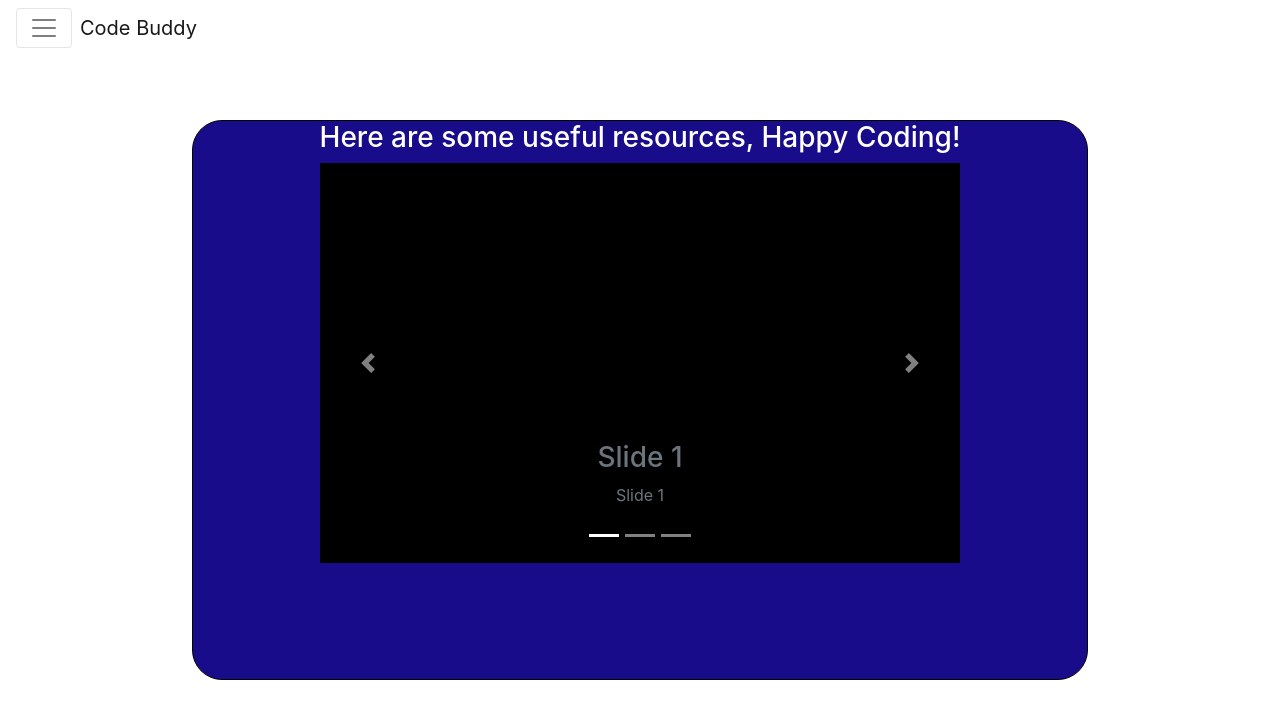
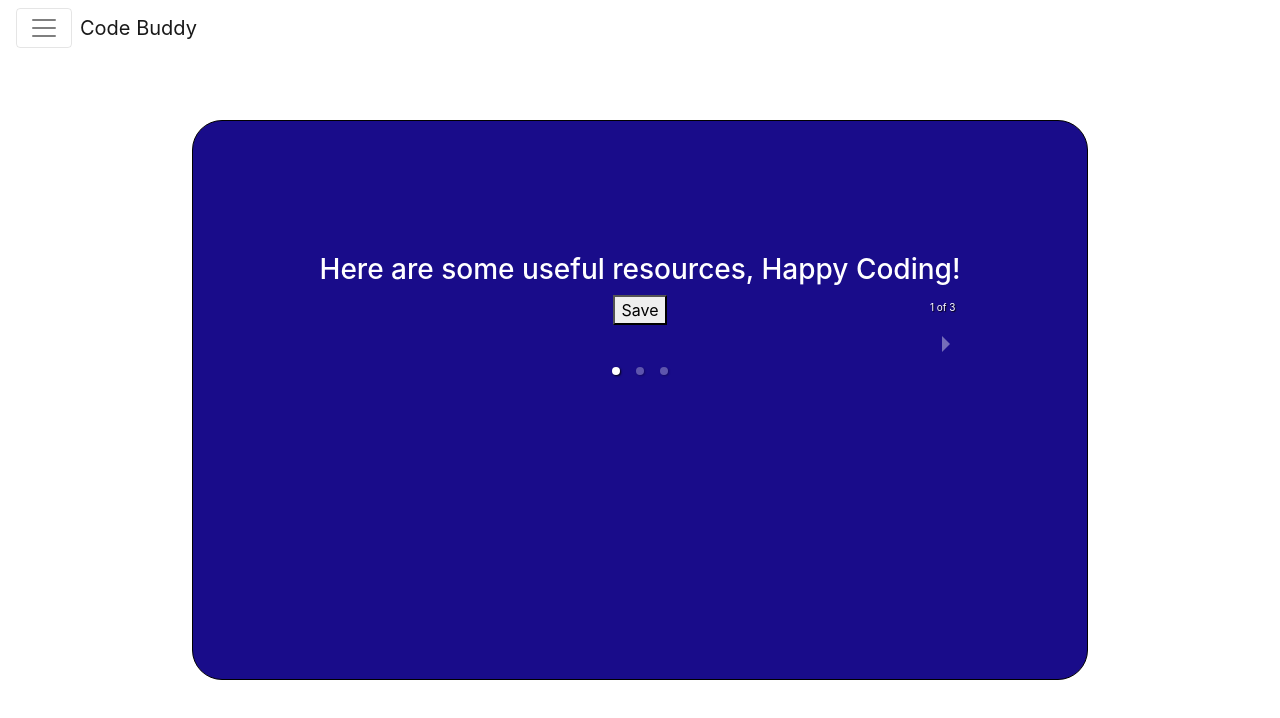
Before and after one commit to zibrahim2046/Code-Buddy-Project-3, a React (Create React App) app in the folder client/: page /results in a window 1280 px wide. Shown: the top 718 px of the page. Built offline with nearby package versions, Linux system fonts and the light colour scheme.

Commit message:
added save buttons to content carousel and added page for user's saved content to be stored

```diff
--- a/client/package.json
+++ b/client/package.json
@@ -6,6 +6,7 @@
     "dependencies": {
         "react": "^16.6.3",
         "react-dom": "^16.6.3",
+        "react-responsive-carousel": "^3.2.8",
         "react-router-dom": "^5.2.0",
         "react-scripts": "^2.1.1",
         "react-youtube": "^7.11.2",
--- a/client/src/App.js
+++ b/client/src/App.js
@@ -7,6 +7,7 @@ import MainPage from './pages/Index';
 import NotFound from './pages/404';
 import HelpPage from './pages/HelpPage';
 import Results from './pages/Results';
+import SavedPage from './pages/Saved';
 
 import Layout from './layout/Layout';
 
@@ -20,6 +21,7 @@ class App extends Component {
                             <Route exact path='/' component={MainPage} />
                             <Route exact path='/help' component={HelpPage} />
                             <Route exact path='/results' component={Results} />
+                            <Route exact path='/saved' component={SavedPage} />
                             <Route exact path='/404' component={NotFound} />
                             <Redirect to='/404' />
                         </Switch>
--- a/client/src/components/Carousel.js
+++ b/client/src/components/Carousel.js
@@ -1,79 +1,47 @@
-import React, { useState } from 'react';
-import { Carousel, CarouselItem, CarouselControl, CarouselIndicators, CarouselCaption } from 'reactstrap';
+import React, { Component } from 'react';
 import Video from '../components/VideoPlayer';
-const items = [
-    {
-        id: 1,
-        altText: 'Slide 1',
-        caption: 'Slide 1',
-    },
-    {
-        id: 2,
-        altText: 'Slide 2',
-        caption: 'Slide 2',
-    },
-    {
-        id: 3,
-        altText: 'Slide 3',
-        caption: 'Slide 3',
-    },
-];
+import 'react-responsive-carousel/lib/styles/carousel.min.css'; // requires a loader
+import { Carousel } from 'react-responsive-carousel';
 
-const ResultsCarousel = (props) => {
-    const [activeIndex, setActiveIndex] = useState(0);
-    const [animating, setAnimating] = useState(false);
+// const Carousel = styled.div`
+//     height: 100%;
+//     width: 100%;
+//     background-color: blue;
+// `;
 
-    const next = () => {
-        if (animating) return;
-        const nextIndex = activeIndex === items.length - 1 ? 0 : activeIndex + 1;
-        setActiveIndex(nextIndex);
-    };
-
-    const previous = () => {
-        if (animating) return;
-        const nextIndex = activeIndex === 0 ? items.length - 1 : activeIndex - 1;
-        setActiveIndex(nextIndex);
-    };
-
-    const goToIndex = (newIndex) => {
-        if (animating) return;
-        setActiveIndex(newIndex);
-    };
-
-    const slides = items.map((item) => {
-        return (
-            <CarouselItem
-                className='custom-tag'
-                tag='div'
-                key={item.id}
-                onExiting={() => setAnimating(true)}
-                onExited={() => setAnimating(false)}
-            >
-                <CarouselCaption className='text-secondary' captionText={item.caption} captionHeader={item.caption} />
-                <div>
-                    <Video />
-                </div>
-            </CarouselItem>
-        );
-    });
-
+const ResultsCarousel = () => {
     return (
-        <div>
-            <style>
-                {`.custom-tag {
-              max-width: 100%;
-              height: 400px;
-              background: black;
-            }`}
-            </style>
-            <Carousel activeIndex={activeIndex} next={next} previous={previous}>
-                <CarouselIndicators items={items} activeIndex={activeIndex} onClickHandler={goToIndex} />
-                {slides}
-                <CarouselControl direction='prev' directionText='Previous' onClickHandler={previous} />
-                <CarouselControl direction='next' directionText='Next' onClickHandler={next} />
-            </Carousel>
-        </div>
+        // <Container>
+        <Carousel>
+            <div>
+                <Video />
+                {/* <img src='assets/1.jpeg' /> */}
+                <p>
+                    <button id='save' style={{ marginBottom: 50 }} onclick='myFunction()'>
+                        Save
+                    </button>
+                </p>
+            </div>
+            <div>
+                {/* <img src='assets/2.jpeg' /> */}
+                <p>
+                    {' '}
+                    <button id='save' onclick='myFunction()'>
+                        Save
+                    </button>
+                </p>
+            </div>
+            <div>
+                {/* <img src='assets/3.jpeg' /> */}
+                <p>
+                    {' '}
+                    <button id='save' onclick='myFunction()'>
+                        Save
+                    </button>
+                </p>
+            </div>
+        </Carousel>
+        // </Container>
     );
 };
-
 export default ResultsCarousel;
--- a/client/src/components/NavBar.js
+++ b/client/src/components/NavBar.js
@@ -29,8 +29,12 @@ const NavBar = (props) => {
                         <NavItem>
                             <NavLink href='/help'>Home</NavLink>
                         </NavItem>
+
                         <NavItem>
                             <NavLink href='/results'>Content</NavLink>
+                        </NavItem>
+                        <NavItem>
+                            <NavLink href='/help'>Saved</NavLink>
                         </NavItem>
                         <NavItem>
                             <NavLink href='https://github.com/zibrahim2046/Code-Buddy-Project-3'>Github</NavLink>
--- a/client/src/components/VideoPlayer.js
+++ b/client/src/components/VideoPlayer.js
@@ -4,7 +4,7 @@ import YouTube from 'react-youtube';
 class Video extends React.Component {
     render() {
         const opts = {
-            height: '390',
+            height: '350',
             width: '640',
             playerVars: {
                 //   https://developers.google.com/youtube/player_parameters
--- /dev/null
+++ b/client/src/pages/Saved.js
@@ -0,0 +1,11 @@
+import React from 'react';
+
+const Saved = () => {
+    return (
+        <div>
+            <h1>Here's all your saved content</h1>
+        </div>
+    );
+};
+
+export default Saved;
```
Lines whose indentation alone changed are shown as unchanged.
